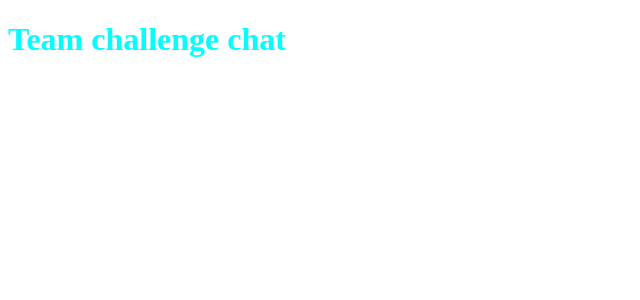
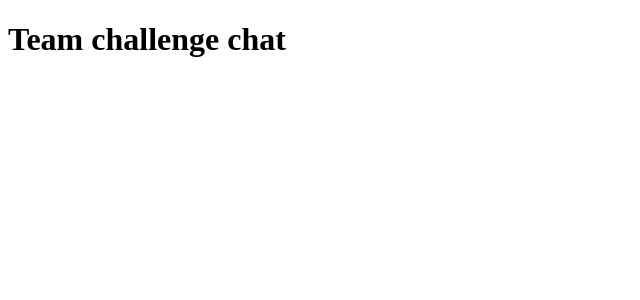
Before and after one commit to chatpetproject/team-challenge-chat, a React (Create React App) app: page / in a window 1280 px wide. Shown: the top 300 px of the page, without its empty margins (0-640 px from the left). Built offline with nearby package versions, Linux system fonts and the light colour scheme.

Commit message:
Add colors to the default theme

```diff
--- a/src/styles/theme.ts
+++ b/src/styles/theme.ts
@@ -2,8 +2,13 @@ import { DefaultTheme } from 'styled-components';
 
 const Theme: DefaultTheme = {
   colors: {
-    main: 'cyan',
-    secondary: 'magenta',
-  },
+    blueColor: ['#4000F4', '#5013FC'],
+    pinkColor: ['#D900A1'],
+    violetColor: '#C556CC',
+    orangeColor: '#FF8436',
+    blackColor: ['#030303', '#202329'],
+    greyColor: '#909090',
+    whiteColor: '#F9F9F9'
+  }
 };
 export default Theme;
```
Also changed, not shown: src/styles/styled.d.ts (+7 -2 lines).
